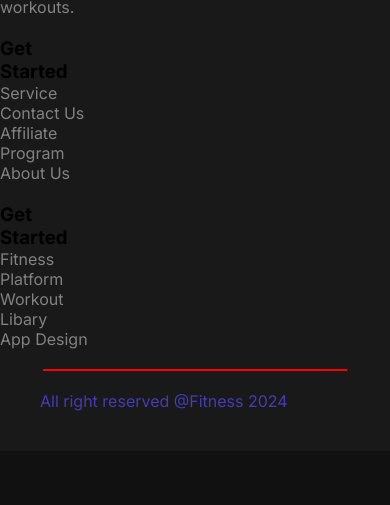
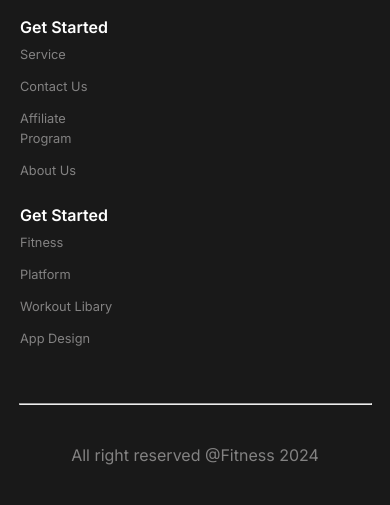
Before and after one commit to masumahmedon/fitness-, a plain HTML site: page index.html in a window 390 px wide. Shown: the part 6201-6706 px from the top of the page. Before the commit the page ends 6652 px from the top, so only its background shows below. Drawn offline with Linux system fonts and the light colour scheme; a web font is replaced by a local one.

Commit message:
footer section done

```diff
--- a/index.html
+++ b/index.html
@@ -275,6 +275,7 @@
                         </ul>
                     </div>
                 </div>
+                <hr>
             </div>
           </div>
         <!--  footer section end here -->
@@ -283,7 +284,6 @@
     <!-- footer section start -->
     <footer>
         <div class="footer">
-            <div class="span"></div>
             <p class="footer">All right reserved @Fitness 2024</p>
         </div>
     </footer>
--- a/styles/responsive.css
+++ b/styles/responsive.css
@@ -142,11 +142,28 @@
    /* footer main section  */
    .footer-info{
     gap: 20px;
+    padding-left: 20px;
   }
+
+.document-description{
+  font-size: 0.7rem;
+}
+  .link-1-h3,.link-2-h3{
+    font-size: 1rem;
+  }
+
+li a{
+  font-size: 0.8rem;
+}
+li{
+  padding: 6px 0;
+}
   .link-1{
     margin-left:0;
   }
-  .footer{
-    text-align: left;
-  }
+
+hr{
+  width: 90%;
+  margin: 0 auto;
 }
+}
--- a/styles/styles.css
+++ b/styles/styles.css
@@ -351,6 +351,7 @@ th{
 .footer-info{
   gap: 140px;
   display: flex;
+  padding: 50px 0;
 }
 .document{
   width: 50%;
@@ -366,6 +367,11 @@ th{
   width: 25%;
   margin-left: 109px;
 }
+.link-1-h3,.link-2-h3{
+  color: #FFFFFF;
+  font-size: 2rem;
+  font-weight: 600;
+}
 .link-2{
   width: 25%;
 }
@@ -375,20 +381,17 @@ ul{
 li a{
   text-decoration: none;
   color: #838282;
-
+}
+li{
+  padding: 10px 0;
 }
 /* footer main section style end */
 /* footer section style start */
-.span{
-  width: 87%;
-  height: 2px;
-  margin: 0 auto;
-  background-color: red;
-}
 .footer{
+  font-size: 1rem;
   padding: 20px 20px;
   text-align: center;
-  color: #463ab7;
+  color: #838282;
   background-color: #191919;
 }
 /* footer main section style end */
```
Also changed, not shown: images/elementor.png (deleted).
